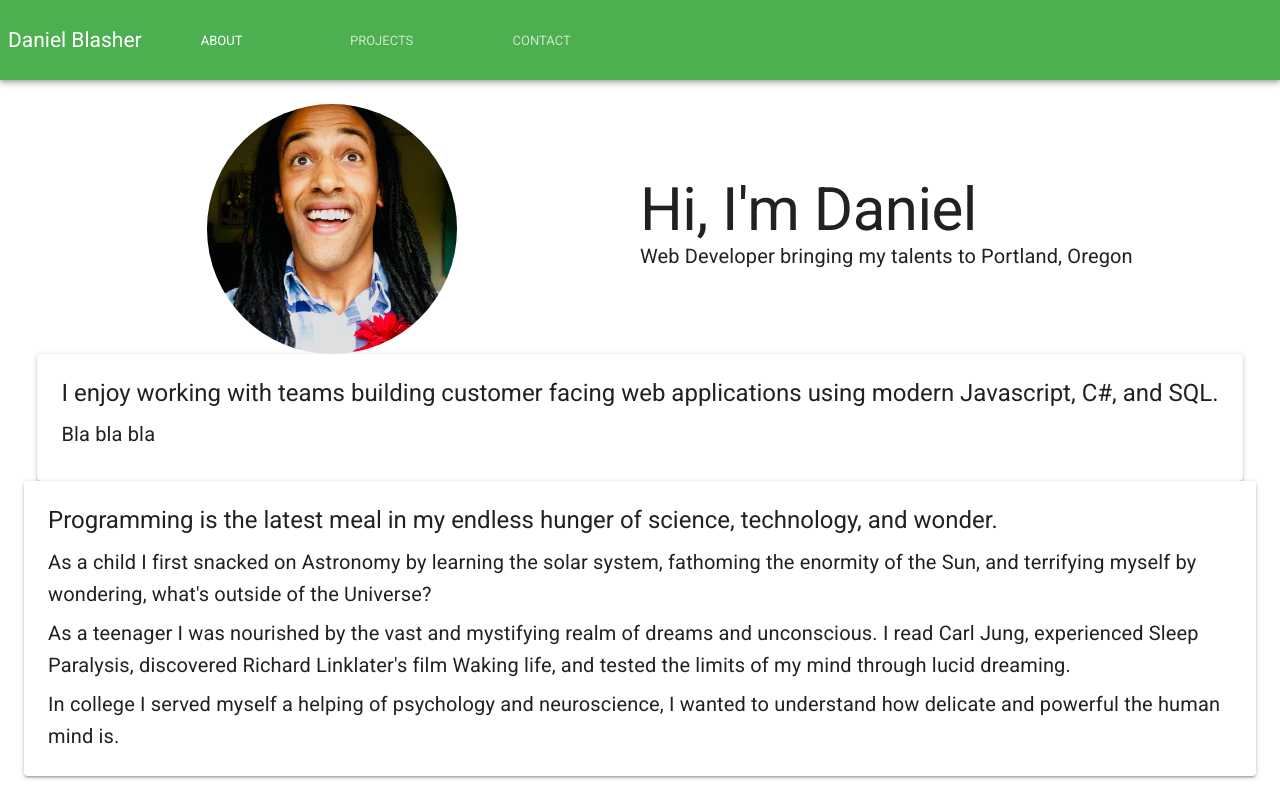
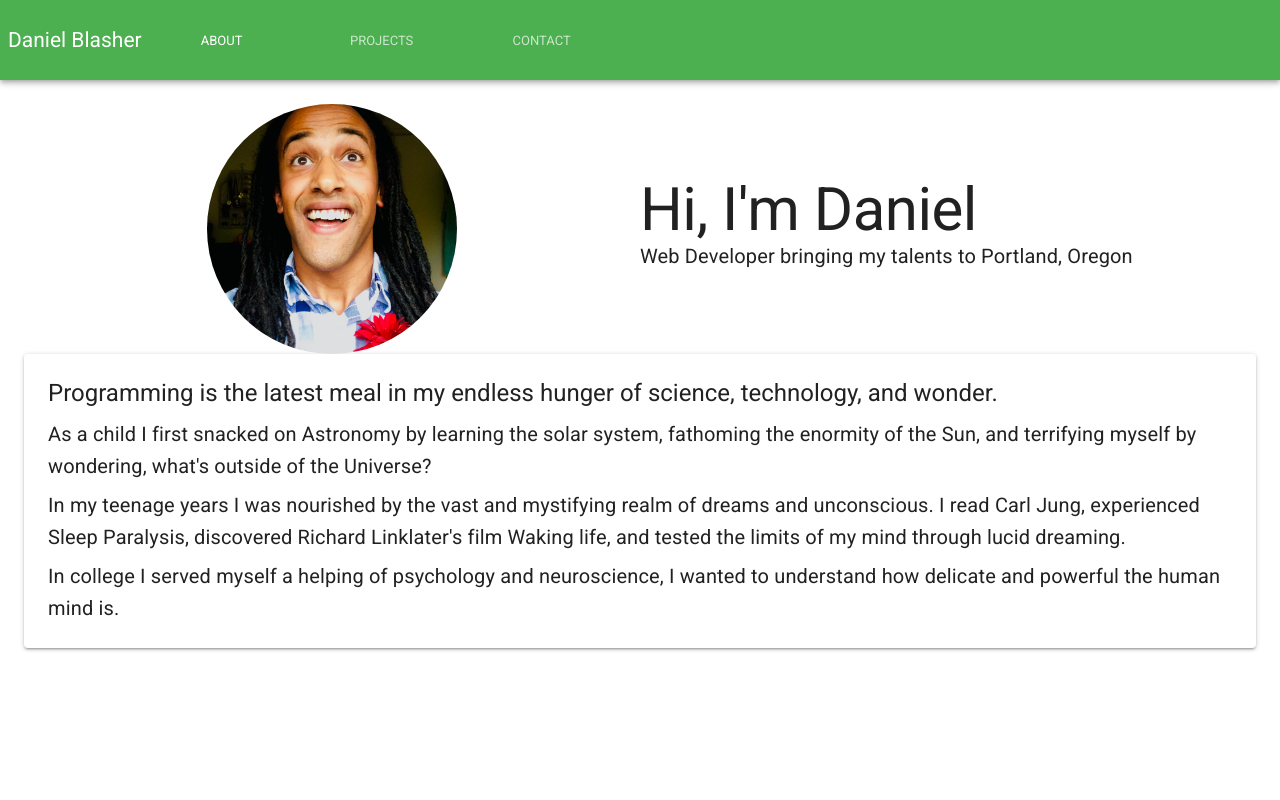
Before and after one commit to dblasher/Portfolio, a React (Create React App) app: page / in a window 1280 px wide. Built offline with nearby package versions, Linux system fonts and the light colour scheme.

Commit message:
quick text update

```diff
--- a/src/App.js
+++ b/src/App.js
@@ -57,7 +57,7 @@ handleChange = (event, value) => {
           </AppBar>
           {value === 0 && <TabContainer><About /></TabContainer>}
           {value === 1 && <TabContainer><Projects /></TabContainer>}
-          {value === 2 && <TabContainer>Contact</TabContainer>}
+          {value === 2 && <TabContainer>Form coming soon!</TabContainer>}
         </div>
       </div>
     );
--- a/src/layouts/About.js
+++ b/src/layouts/About.js
@@ -18,14 +18,6 @@ class Intro extends Component {
                  </Typography>
                 </Grid>
                 <Paper style={{ padding: 24 }}>
-                <Typography variant="h5" gutterBottom>
-                        I enjoy working with teams building customer facing web applications using modern Javascript, C#, and SQL.
-                </Typography>
-                    <Typography variant="h6" gutterBottom>
-                        Bla bla bla
-                </Typography>
-                </Paper>
-                <Paper style={{ padding: 24 }}>
                     <Typography variant="h5" gutterBottom>
                         Programming is the latest meal in my endless hunger of science, technology, and wonder.
                 </Typography>
@@ -34,7 +26,7 @@ class Intro extends Component {
                         and terrifying myself by wondering, what's outside of the Universe?
                 </Typography>
                     <Typography variant="h6" gutterBottom>
-                        As a teenager I was nourished by the vast and mystifying realm of dreams and unconscious. I read Carl Jung, experienced Sleep Paralysis,
+                        In my teenage years I was nourished by the vast and mystifying realm of dreams and unconscious. I read Carl Jung, experienced Sleep Paralysis,
                         discovered Richard Linklater's film Waking life, and tested the limits of my mind through lucid dreaming.
                 </Typography>
                     <Typography variant="h6">
```
